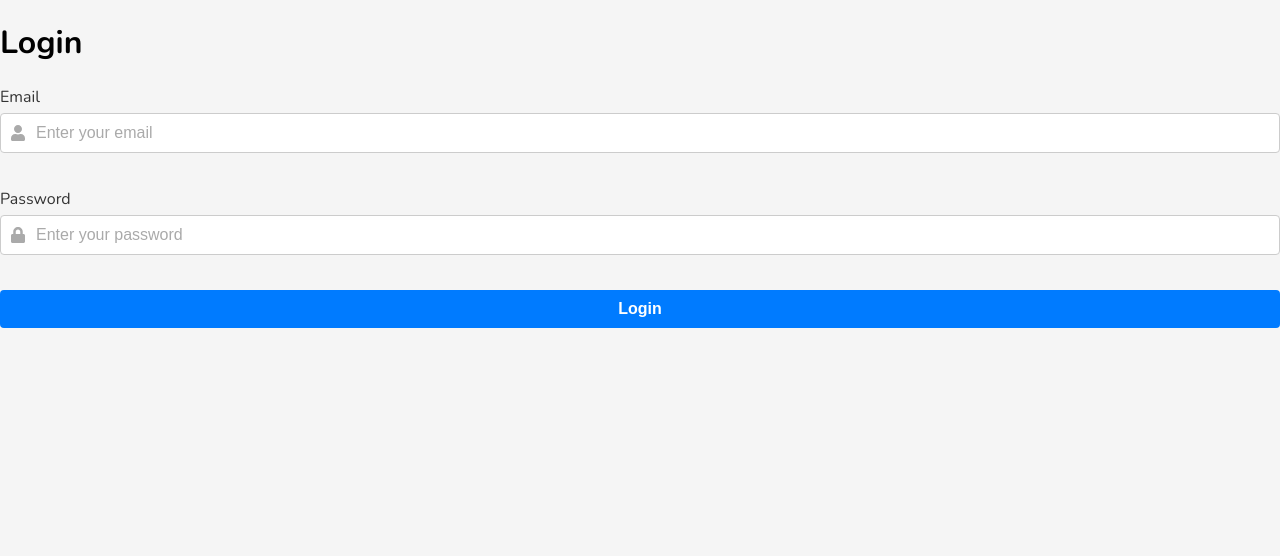
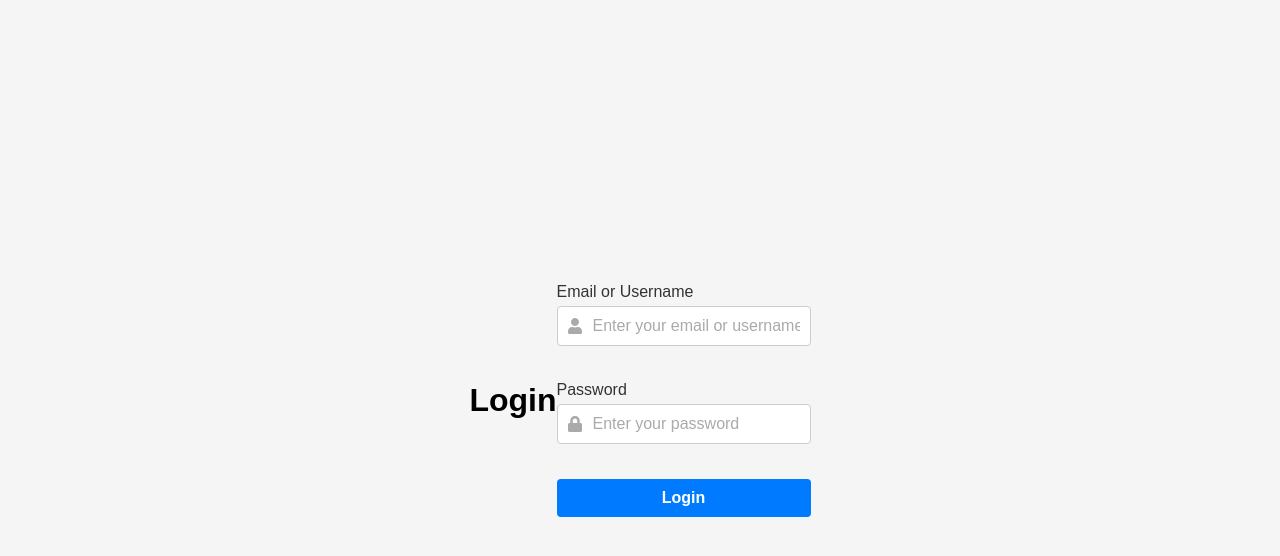
Before and after one commit to NoeOnDev/WhoChatOn-Front-end, a React (Vite) app: page / in a window 1280 px wide. Shown: the top 556 px of the page. Built offline with nearby package versions, Linux system fonts and the light colour scheme.

Commit message:
feat: Update LoginPage component with Form component and styling

```diff
--- a/src/components/pages/LoginPage.css
+++ b/src/components/pages/LoginPage.css
@@ -0,0 +1,7 @@
+.login-page {
+    display: flex;
+    justify-content: center;
+    align-items: center;
+    height: 100vh;
+    font-family: Arial, sans-serif;
+}
--- a/src/components/pages/LoginPage.tsx
+++ b/src/components/pages/LoginPage.tsx
@@ -5,27 +5,41 @@ import { FormProps } from '../organisms/interfacesOrganisms';
 import './LoginPage.css';
 
 const LoginPage: React.FC = () => {
-    const [email, setEmail] = useState('');
+    const [identifier, setIdentifier] = useState('');
     const [password, setPassword] = useState('');
+    const [error, setError] = useState('');
+
+    const validateUsernameOrEmail = (value: string): boolean => {
+        const usernameRegex = /^[a-zA-Z0-9]{8,12}$/;
+        const emailRegex = /^[^\s@]+@[^\s@]+\.[^\s@]+$/;
+
+        return usernameRegex.test(value) || emailRegex.test(value);
+    };
 
     const handleSubmit = (e: React.FormEvent<HTMLFormElement>) => {
         e.preventDefault();
-        console.log('Email:', email);
+        if (!validateUsernameOrEmail(identifier)) {
+            setError('Please enter a valid username (8-12 alphanumeric characters) or email.');
+            return;
+        }
+        setError('');
+        console.log('Identifier:', identifier);
         console.log('Password:', password);
     };
 
     const formProps: FormProps = {
         inputs: [
             {
-                label: 'Email',
-                type: 'email',
-                value: email,
-                onChange: (e) => setEmail(e.target.value),
-                placeholder: 'Enter your email',
-                ariaLabel: 'Email input',
-                inputClassName: 'input-email',
-                labelClassName: 'label-email',
+                label: 'Email or Username',
+                type: 'text',
+                value: identifier,
+                onChange: (e) => setIdentifier(e.target.value),
+                placeholder: 'Enter your email or username',
+                ariaLabel: 'Email or Username input',
+                inputClassName: 'input-identifier',
+                labelClassName: 'label-identifier',
                 icon: <FaUser />,
+                validate: validateUsernameOrEmail,
             },
             {
                 label: 'Password',
@@ -52,6 +66,7 @@ const LoginPage: React.FC = () => {
     return (
         <div className="login-page">
             <h1>Login</h1>
+            {error && <p className="error-message">{error}</p>}
             <Form {...formProps} />
         </div>
     );
```
